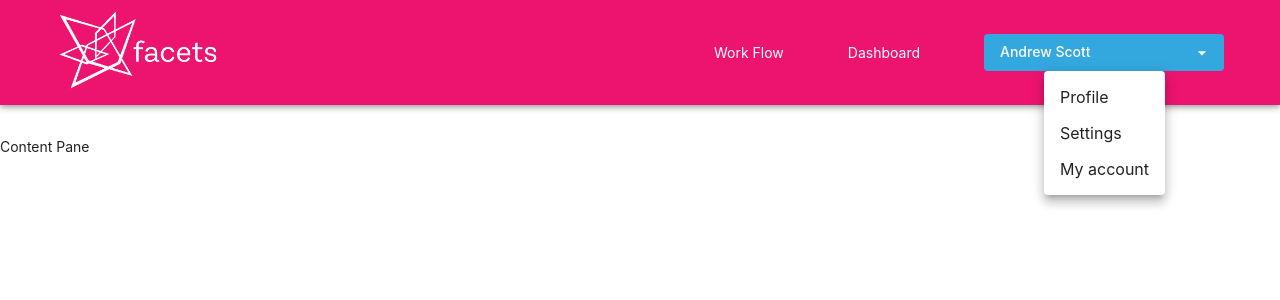
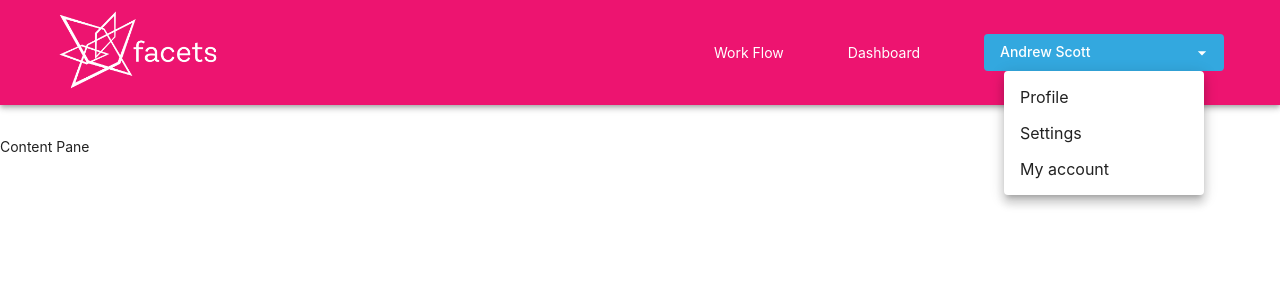
Before and after one commit to dwai03/amptest, a React (Create React App) app in the folder frontend/: page / in a window 1280 px wide. Both pictures are taken after a click on the button "Andrew Scott". Shown: the top 300 px of the page. Built offline with nearby package versions, Linux system fonts and the light colour scheme; a web font is replaced by a local one.

Commit message:
update menu dropdown width

```diff
--- a/frontend/src/header/header.js
+++ b/frontend/src/header/header.js
@@ -39,6 +39,9 @@ const useStyles = makeStyles((theme) => ({
     color: "white",
     marginRight: theme.spacing(8),
 
+  },
+  menu_root: {
+    minWidth: 200,
   },
   menu_button_container: {
     width: 240,
@@ -101,6 +104,7 @@ export default function AppHeaderBar() {
                                 </div>
                             </Button>
                         <Menu
+                            classes={{paper: classes.menu_root}}
                             id="menu-appbar"
                             anchorEl={anchorEl}
                             anchorOrigin={{
```
